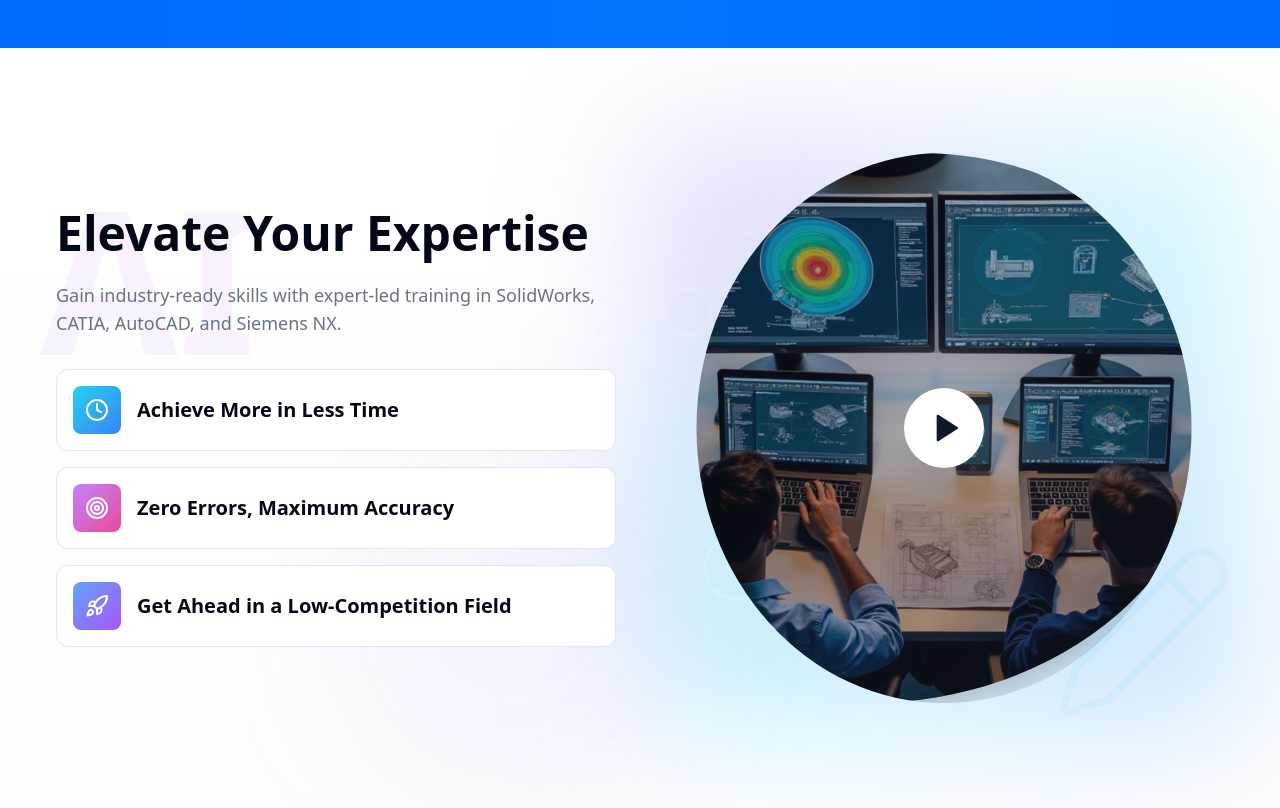
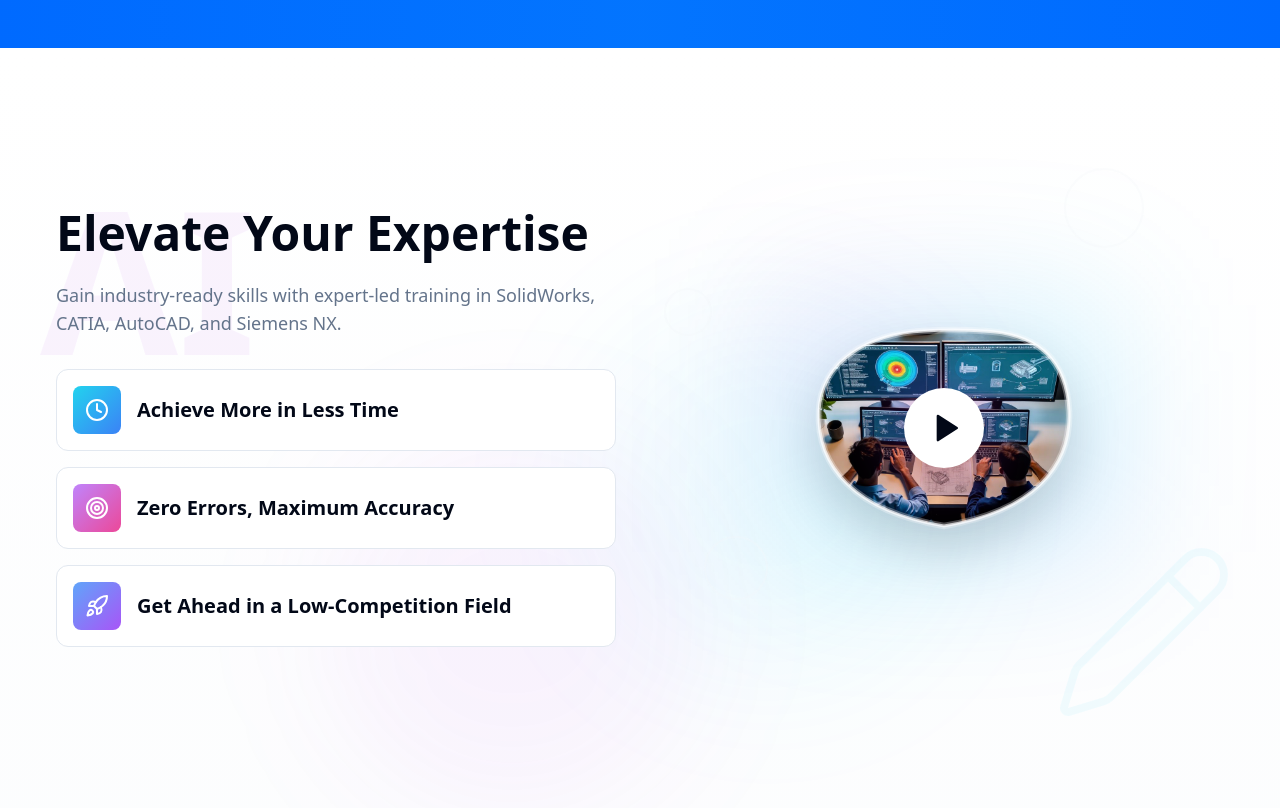
Before and after one commit to suhithajaiyanth-art/Apixpert, a React (Vite) app: page / in a window 1280 px wide. Shown: the part 920-1728 px from the top of the page. Built offline with nearby package versions, Linux system fonts and the light colour scheme; the HTML template or start-up script is replaced by a standard one.

Commit message:
Fix video player shape

```diff
--- /dev/null
+++ b/src/components/BlobVideo.tsx
@@ -0,0 +1,49 @@
+import { Play } from "lucide-react";
+
+interface BlobVideoProps {
+  poster: string;
+  onPlay?: () => void;
+  className?: string;
+}
+
+const BlobVideo = ({ poster, onPlay, className }: BlobVideoProps) => {
+  // Path approximates the organic blob in the reference (concave top, bulged bottom)
+  const d = "M100,380 C110,180 300,70 520,60 C600,55 680,55 760,60 C980,70 1090,180 1100,380 C1110,600 960,780 600,840 C240,780 90,600 100,380 Z";
+
+  return (
+    <div className={"relative w-full max-w-[600px] " + (className ?? "") }>
+      <svg viewBox="0 0 1200 900" className="w-full h-auto drop-shadow-2xl">
+        <defs>
+          <clipPath id="blobClip" clipPathUnits="userSpaceOnUse">
+            <path d={d} />
+          </clipPath>
+        </defs>
+
+        {/* Image masked by blob */}
+        <g clipPath="url(#blobClip)">
+          <image href={poster} width="1200" height="900" preserveAspectRatio="xMidYMid slice" />
+          <rect width="1200" height="900" fill="url(#overlay)" opacity="0.15" />
+        </g>
+
+        {/* Outline */}
+        <path d={d} fill="none" stroke={`hsl(var(--card))`} strokeOpacity={0.7} strokeWidth={12} />
+        <path d={d} fill="none" stroke={`hsl(var(--background))`} strokeOpacity={0.3} strokeWidth={26} />
+      </svg>
+
+      {/* Centered Play Button */}
+      <button
+        aria-label="Play video"
+        onClick={() => onPlay?.()}
+        className="absolute left-1/2 top-1/2 -translate-x-1/2 -translate-y-1/2 group"
+      >
+        <span className="absolute inset-0 -m-6 rounded-full bg-primary/30 blur-xl opacity-60" />
+        <span className="absolute inset-0 -m-2 rounded-full bg-primary/30 animate-ping" />
+        <span className="relative inline-flex items-center justify-center w-20 h-20 rounded-full bg-card border-4 border-white/60 shadow-2xl group-hover:scale-110 transition-transform">
+          <Play className="w-8 h-8 text-foreground fill-foreground ml-1" />
+        </span>
+      </button>
+    </div>
+  );
+};
+
+export default BlobVideo;
--- a/src/components/ExpertiseSection.tsx
+++ b/src/components/ExpertiseSection.tsx
@@ -1,6 +1,7 @@
 import { Play, Clock, Target, Rocket, Pencil } from "lucide-react";
 import { useState } from "react";
 import videoThumbnail from "@/assets/video-thumbnail.jpg";
+import BlobVideo from "@/components/BlobVideo";
 
 const ExpertiseSection = () => {
   const [isPlaying, setIsPlaying] = useState(false);
@@ -76,48 +77,11 @@ const ExpertiseSection = () => {
             <div className="absolute bottom-32 left-10 w-16 h-16 border-2 border-muted rounded-full opacity-30" />
             <div className="absolute top-40 left-0 w-12 h-12 border-2 border-muted rounded-full opacity-30" />
 
-            {/* Video Container with Blob Shape */}
-            <div className="relative w-full max-w-[550px]">
-              <div
-                className="relative overflow-hidden shadow-2xl"
-                style={{
-                  clipPath: "ellipse(45% 50% at 50% 50%)",
-                  aspectRatio: "1/1",
-                  borderRadius: "40% 60% 70% 30% / 40% 50% 60% 50%"
-                }}
-              >
-                {/* Video Background */}
-                <div
-                  className="absolute inset-0 bg-cover bg-center scale-110"
-                  style={{ backgroundImage: `url(${videoThumbnail})` }}
-                />
-
-                {/* Overlay */}
-                <div className="absolute inset-0 bg-gradient-to-br from-slate-900/40 to-slate-800/40" />
-
-                {/* Play Button - Centered */}
-                <button
-                  onClick={() => setIsPlaying(!isPlaying)}
-                  className="absolute inset-0 flex items-center justify-center group"
-                  aria-label="Play video"
-                >
-                  <div className="relative">
-                    {/* Outer glow ring */}
-                    <div className="absolute inset-0 bg-white rounded-full opacity-20 blur-xl scale-150" />
-
-                    {/* Pulse ring */}
-                    <div className="absolute inset-0 bg-white rounded-full opacity-30 animate-ping" />
-
-                    {/* Main Play Button */}
-                    <div className="relative bg-white w-20 h-20 rounded-full flex items-center justify-center shadow-2xl group-hover:scale-110 transition-transform duration-300 border-4 border-white/50">
-                      <Play className="w-8 h-8 text-slate-900 fill-slate-900 ml-1" />
-                    </div>
-                  </div>
-                </button>
-              </div>
-
-              {/* Glow effect behind blob */}
+            {/* Exact blob video */}
+            <div className="relative">
               <div className="absolute inset-0 -z-10 bg-gradient-to-br from-primary/20 via-secondary/20 to-accent/20 blur-3xl scale-110" />
+              {/* @ts-ignore poster is typed */}
+              <BlobVideo poster={videoThumbnail} onPlay={() => setIsPlaying(!isPlaying)} />
             </div>
           </div>
         </div>
```
